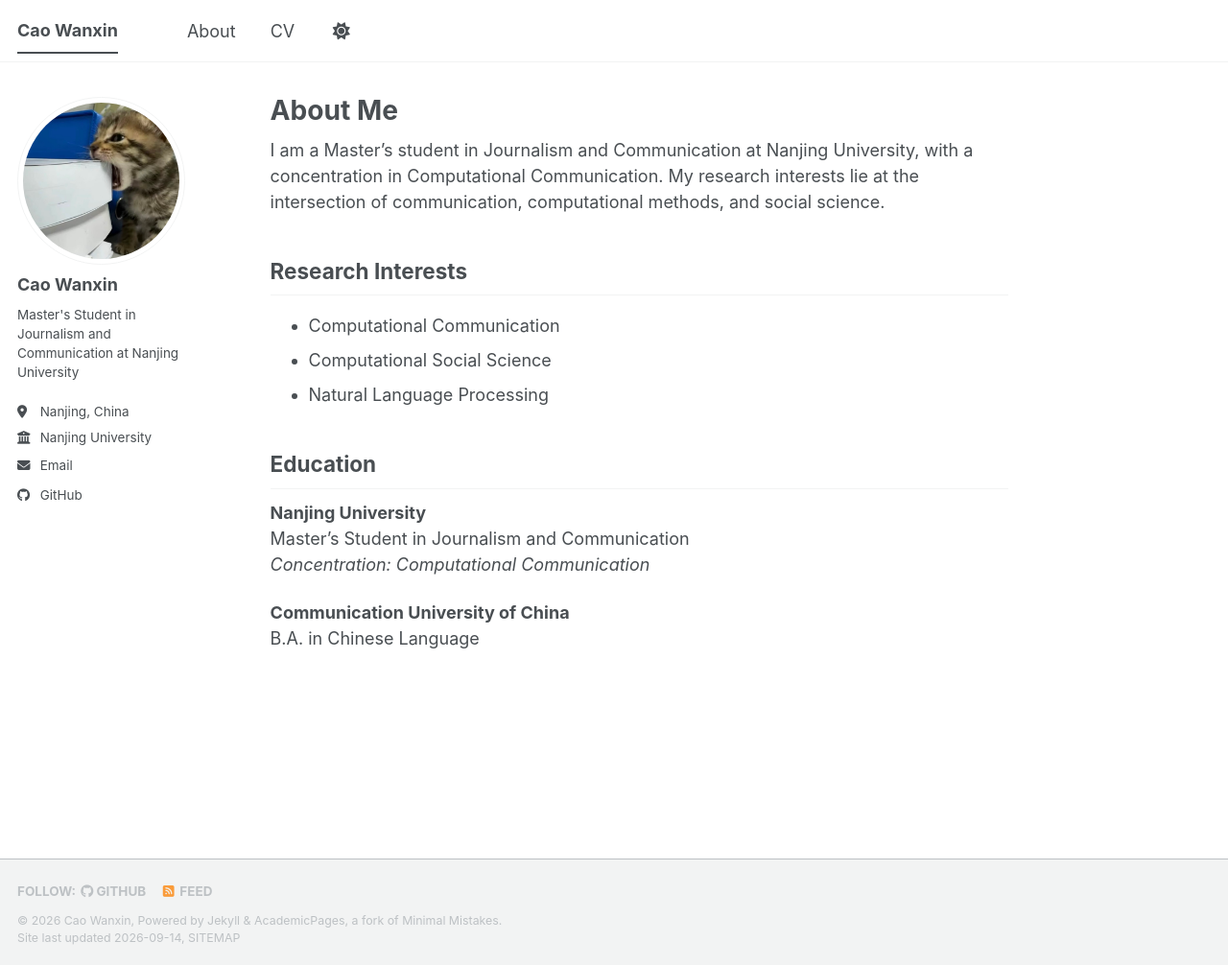
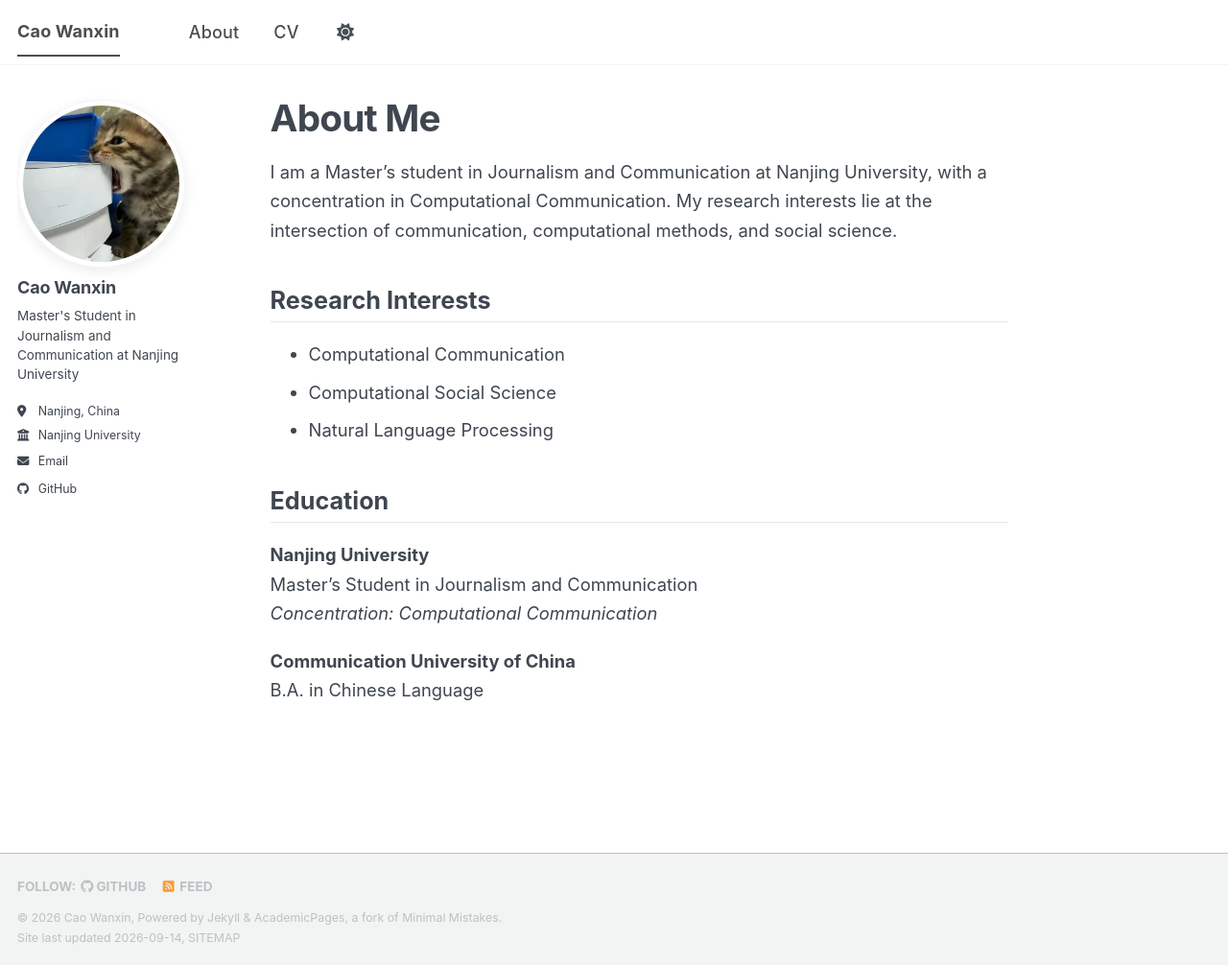
Before and after one commit to cx77129/Cx77129.github.io-, a Jekyll site: the page built from _pages/about.md, in a window 1280 px wide and 1006 px high. Shown: the whole window at 96% size. Built offline with Jekyll 4.4.1, drawn with Linux system fonts in a browser that asks for light colours; a style sheet for code colours, icons or effects is not loaded.

Commit message:
Update main.scss

```diff
--- a/assets/css/main.scss
+++ b/assets/css/main.scss
@@ -37,3 +37,96 @@
     "layout/sidebar",
     "layout/json_cv"
 ;
+/* =========================
+   Custom Academic Homepage
+   ========================= */
+
+/* Overall typography */
+body {
+  line-height: 1.65;
+  color: #3f4650;
+}
+
+/* Main page title */
+.page__title {
+  font-size: 2.15rem;
+  font-weight: 700;
+  letter-spacing: -0.02em;
+  margin-bottom: 1.2rem;
+}
+
+/* Main text */
+.page__content {
+  font-size: 1.02rem;
+}
+
+/* Section headings */
+.page__content h2 {
+  font-size: 1.4rem;
+  font-weight: 650;
+  margin-top: 2.4rem;
+  margin-bottom: 1rem;
+  padding-bottom: 0.4rem;
+  border-bottom: 1px solid #e8e8e8;
+}
+
+/* Paragraph spacing */
+.page__content p {
+  margin-bottom: 1.1rem;
+}
+
+/* Lists */
+.page__content ul {
+  margin-top: 0.6rem;
+  margin-bottom: 1.4rem;
+}
+
+/* Links */
+.page__content a {
+  text-decoration: none;
+  border-bottom: 1px solid transparent;
+  transition: all 0.2s ease;
+}
+
+.page__content a:hover {
+  border-bottom-color: currentColor;
+}
+
+/* Top navigation */
+.masthead__menu-item a {
+  font-weight: 500;
+  letter-spacing: 0.01em;
+}
+
+/* Sidebar name */
+.author__name {
+  font-weight: 700;
+  letter-spacing: -0.01em;
+}
+
+/* Sidebar bio */
+.author__bio {
+  line-height: 1.5;
+  margin-top: 0.5rem;
+}
+
+/* Sidebar details */
+.author__urls {
+  font-size: 0.92rem;
+}
+
+/* Avatar */
+.author__avatar img {
+  border-radius: 50%;
+  box-shadow: 0 4px 14px rgba(0, 0, 0, 0.08);
+}
+
+/* Education / experience spacing */
+.page__content strong {
+  font-weight: 650;
+}
+
+/* Slightly more breathing room */
+.page {
+  padding-bottom: 3rem;
+}
```
